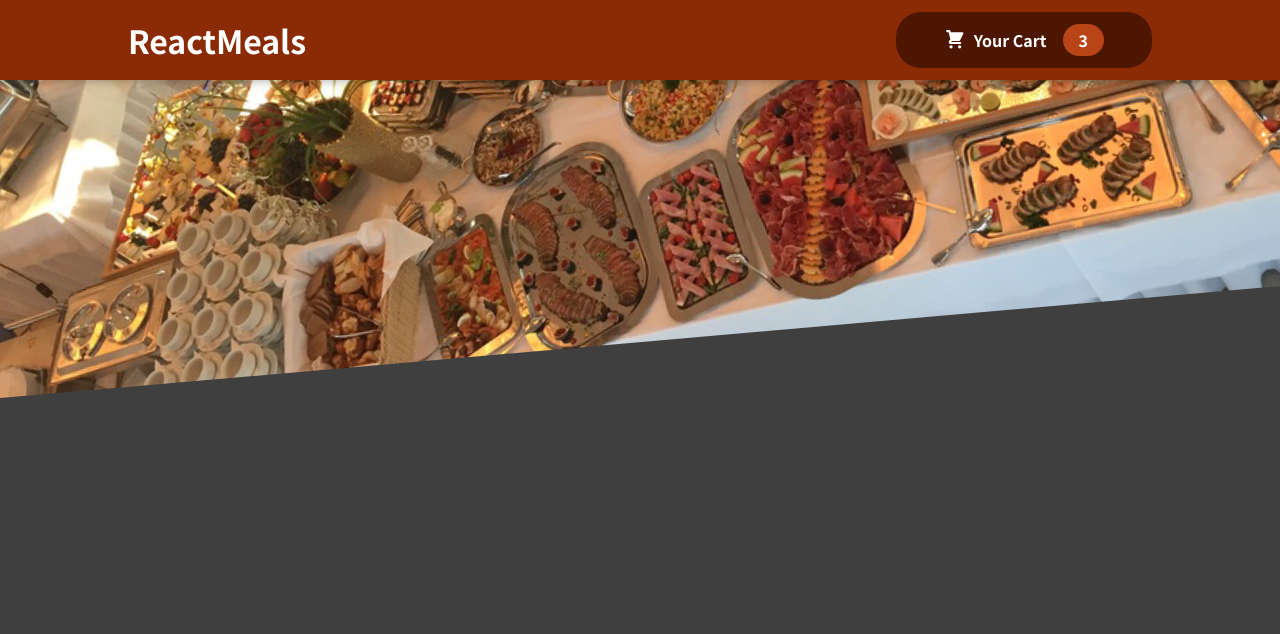
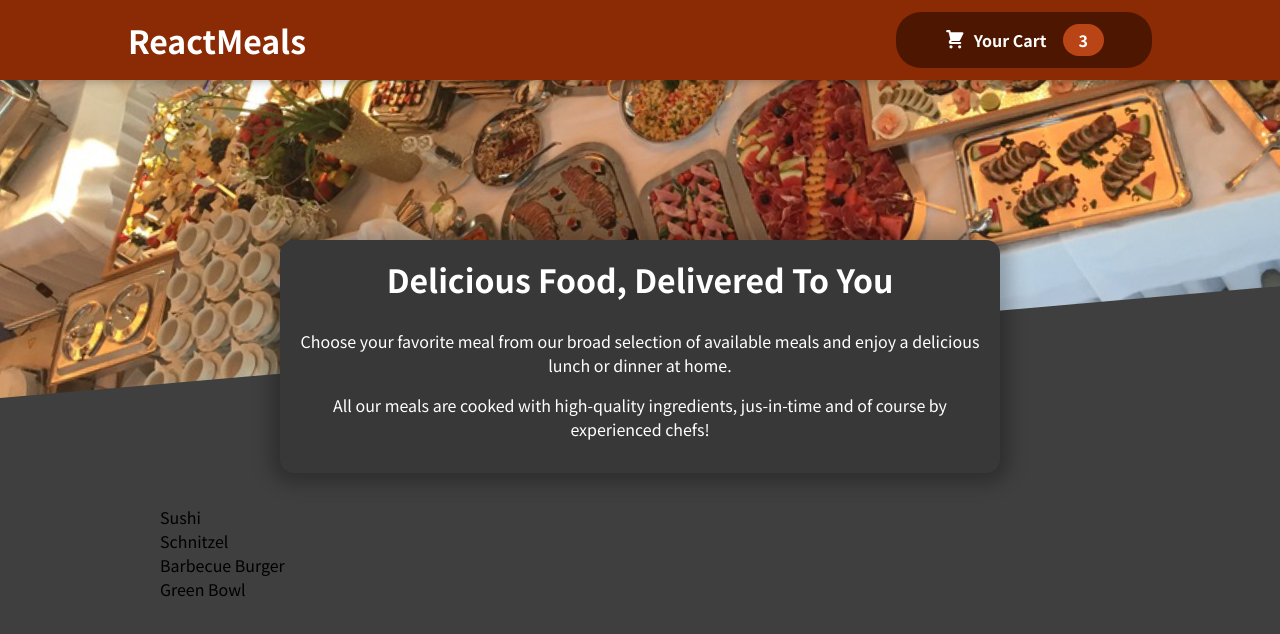
Before and after one commit to andrewrey/react-complete-guideProject6, a React (Create React App) app: page / in a window 1280 px wide. Shown: the top 634 px of the page. Built offline with nearby package versions, Linux system fonts and the light colour scheme.

Commit message:
created Meals components

```diff
--- a/src/App.js
+++ b/src/App.js
@@ -1,11 +1,15 @@
 import { Fragment } from "react";
 import Header from "./components/Layout/Header";
+import Meals from "./components/Meals/Meals";
 
 function App() {
   return (
     <div>
       <Fragment>
         <Header />
+        <main>
+          <Meals />
+        </main>
       </Fragment>
     </div>
   );
--- /dev/null
+++ b/src/components/Meals/AvailableMeals.js
@@ -0,0 +1,41 @@
+import styles from "./AvailableMeals.module.css";
+
+const DUMMY_MEALS = [
+  {
+    id: "m1",
+    name: "Sushi",
+    description: "Finest fish and veggies",
+    price: 22.99,
+  },
+  {
+    id: "m2",
+    name: "Schnitzel",
+    description: "A german specialty!",
+    price: 16.5,
+  },
+  {
+    id: "m3",
+    name: "Barbecue Burger",
+    description: "American, raw, meaty",
+    price: 12.99,
+  },
+  {
+    id: "m4",
+    name: "Green Bowl",
+    description: "Healthy...and green...",
+    price: 18.99,
+  },
+];
+
+const AvailableMeals = () => {
+  const mealsList = DUMMY_MEALS.map((meal) => (
+    <li key={meal.id}>{meal.name}</li>
+  ));
+  return (
+    <section className={styles.meals}>
+      <ul>{mealsList}</ul>
+    </section>
+  );
+};
+
+export default AvailableMeals;
--- /dev/null
+++ b/src/components/Meals/AvailableMeals.module.css
@@ -0,0 +1,24 @@
+.meals {
+  max-width: 60rem;
+  width: 90%;
+  margin: 2rem auto;
+  animation: meals-appear 1s ease-out forwards;
+}
+
+.meals ul {
+  list-style: none;
+  margin: 0;
+  padding: 0;
+}
+
+@keyframes meals-appear {
+  from {
+    opacity: 0;
+    transform: translateY(3rem);
+  }
+
+  to {
+    opacity: 1;
+    transform: translateY(0);
+  }
+}
--- /dev/null
+++ b/src/components/Meals/MealSummary.js
@@ -0,0 +1,19 @@
+import styles from "./MealSummary.module.css";
+
+const MealSummary = () => {
+  return (
+    <section className={styles.summary}>
+      <h2>Delicious Food, Delivered To You</h2>
+      <p>
+        Choose your favorite meal from our broad selection of available meals
+        and enjoy a delicious lunch or dinner at home.
+      </p>
+      <p>
+        All our meals are cooked with high-quality ingredients, jus-in-time and
+        of course by experienced chefs!
+      </p>
+    </section>
+  );
+};
+
+export default MealSummary;
--- /dev/null
+++ b/src/components/Meals/MealSummary.module.css
@@ -0,0 +1,18 @@
+.summary {
+  text-align: center;
+  max-width: 45rem;
+  width: 90%;
+  margin: auto;
+  margin-top: -10rem;
+  position: relative;
+  background-color: #383838;
+  color: white;
+  border-radius: 14px;
+  padding: 1rem;
+  box-shadow: 0 1px 18px 10px rgba(0, 0, 0, 0.25);
+}
+
+.summary h2 {
+  font-size: 2rem;
+  margin-top: 0;
+}
--- /dev/null
+++ b/src/components/Meals/Meals.js
@@ -0,0 +1,14 @@
+import MealSummary from "./MealSummary";
+import AvailableMeals from "./AvailableMeals";
+import { Fragment } from "react";
+
+const Meals = () => {
+  return (
+    <Fragment>
+      <MealSummary />
+      <AvailableMeals />
+    </Fragment>
+  );
+};
+
+export default Meals;
```
Also changed, not shown: 1 other file (tests, documents, lock files or other folders).
